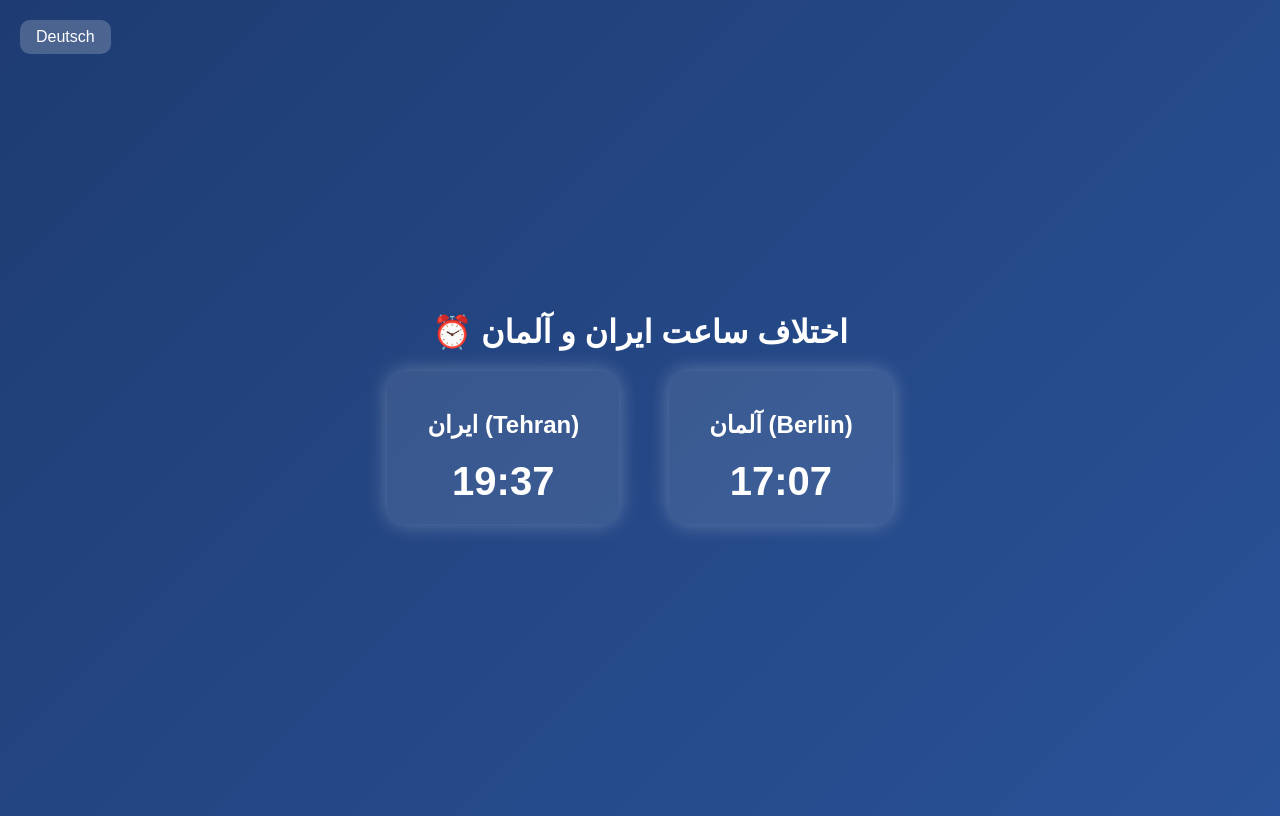
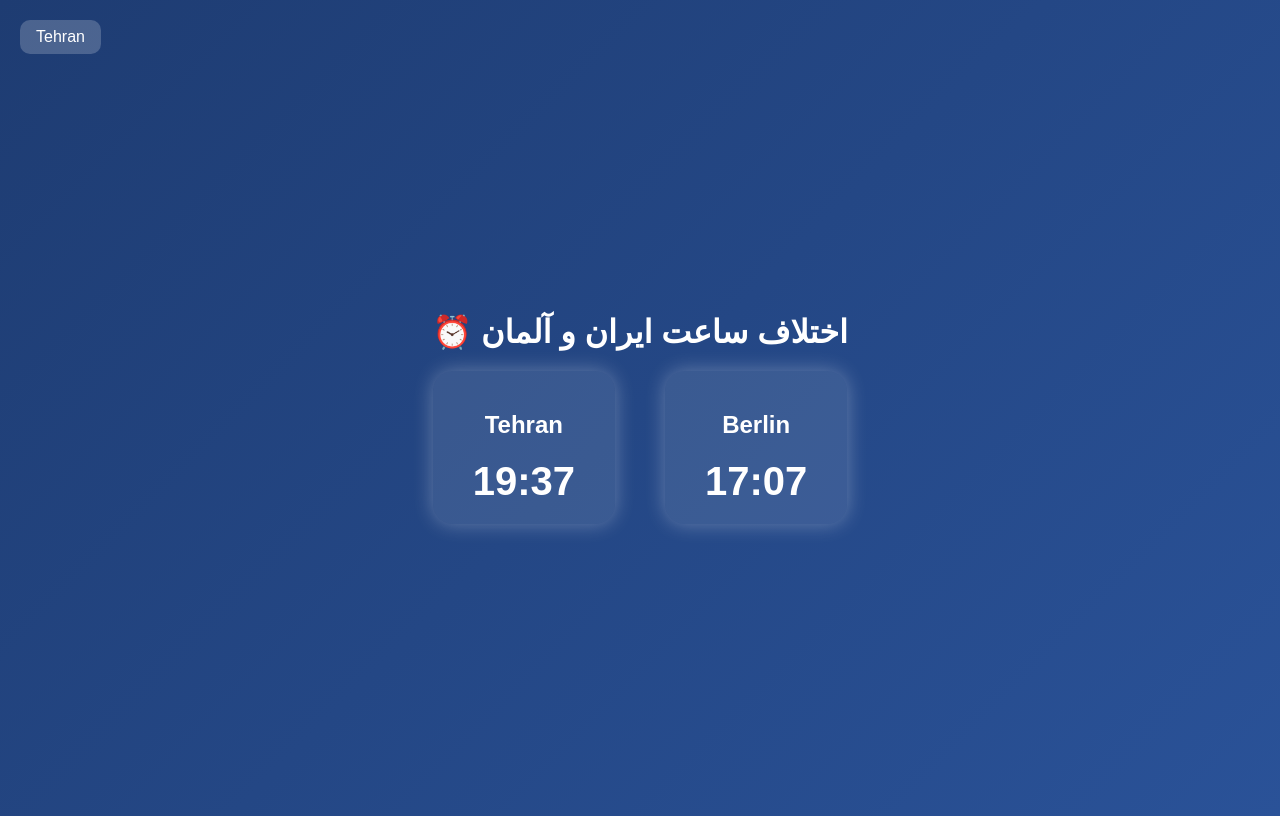
Before and after one commit to mitrandier/Zeitunterschied, a plain HTML site: page index.html in a window 1280 px wide. Drawn offline with Linux system fonts and the light colour scheme.

Commit message:
Update index.html

```diff
--- a/index.html
+++ b/index.html
@@ -59,15 +59,15 @@
 </style>
 </head>
 <body lang="fa">
-  <button class="lang-switch" onclick="toggleLanguage()"> Deutsch</button>
+  <button class="lang-switch" onclick="toggleLanguage()"> Tehran </button>
   <h1 id="title">⏰ اختلاف ساعت ایران و آلمان</h1>
   <div class="clock-container">
     <div class="clock">
-      <h2 id="iran-label"> ایران (Tehran)</h2>
+      <h2 id="iran-label"> Tehran </h2>
       <div id="iran-time" class="time"></div>
     </div>
     <div class="clock">
-      <h2 id="germany-label"> آلمان (Berlin)</h2>
+      <h2 id="germany-label"> Berlin </h2>
       <div id="germany-time" class="time"></div>
     </div>
   </div>
```
